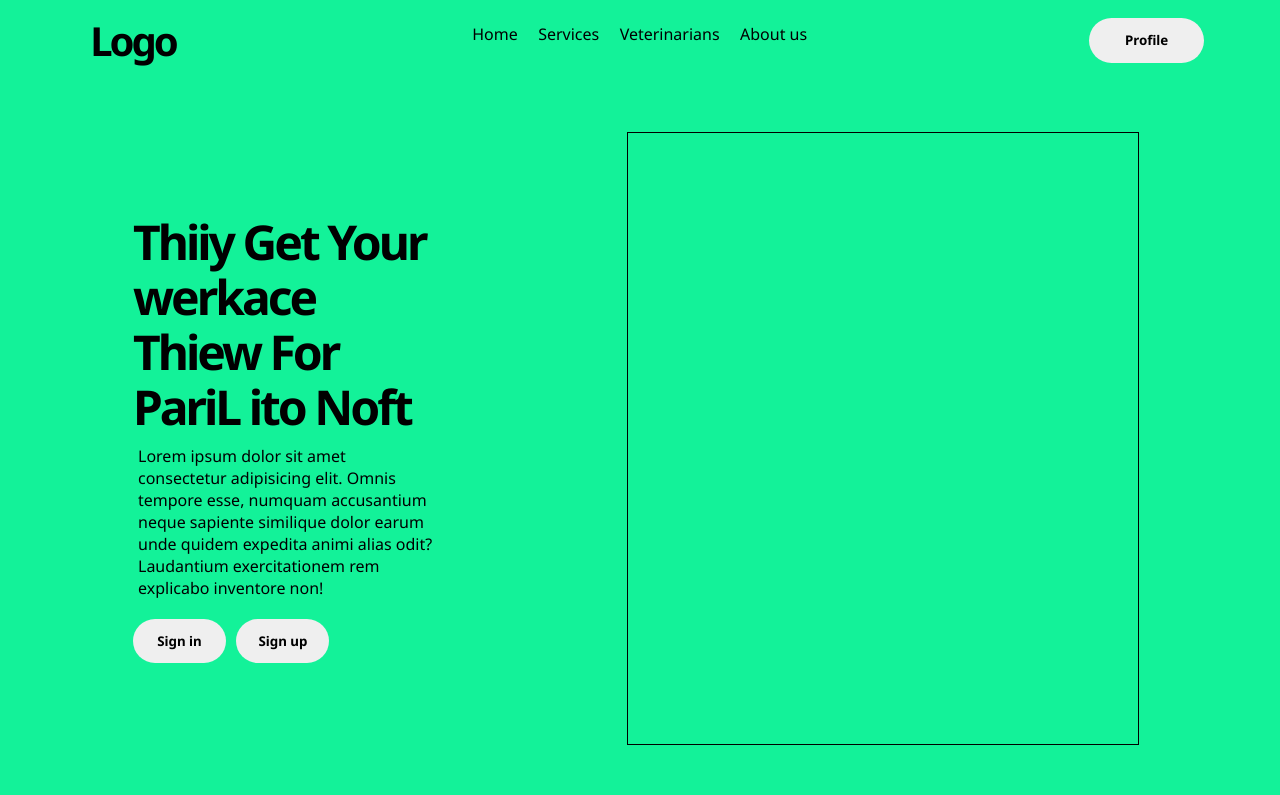
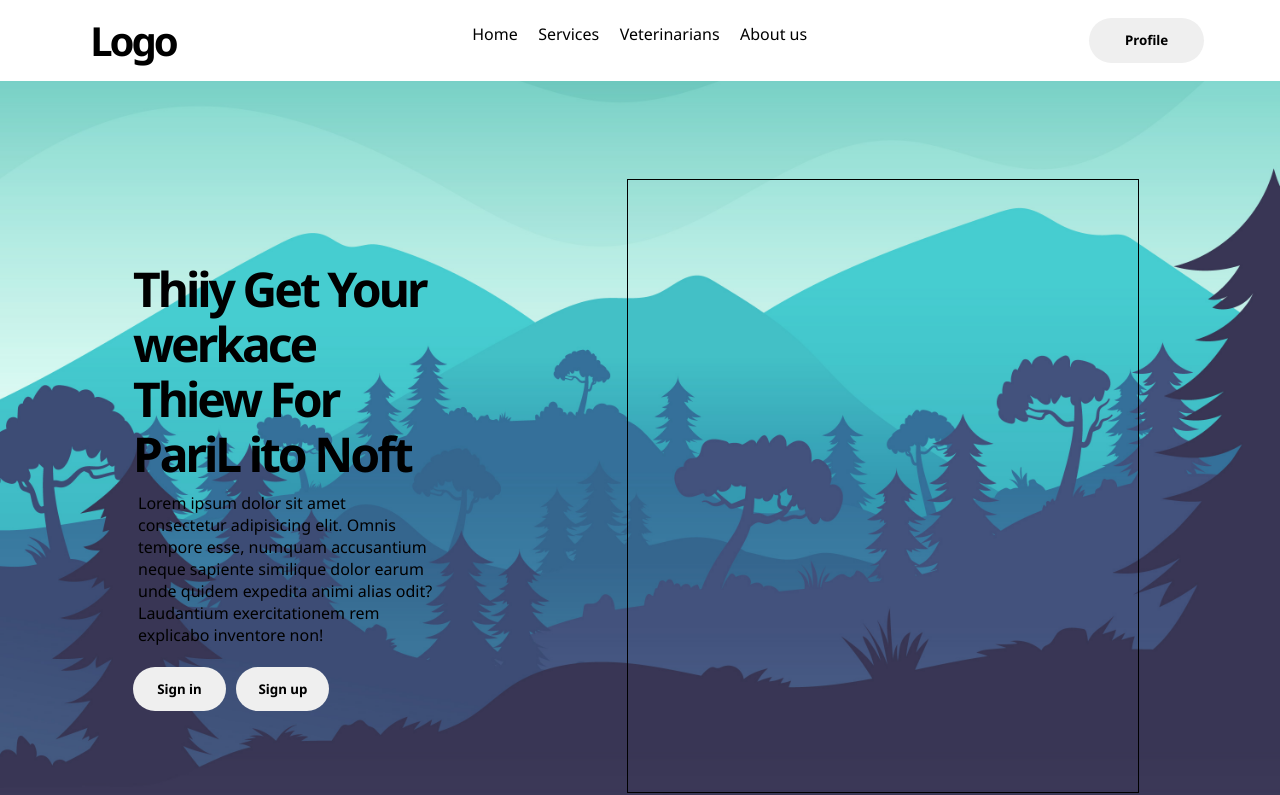
Before and after one commit to MrZudro/ProjectSENA, a plain HTML site: page Mockups/index.html in a window 1280 px wide. Shown: the top 795 px of the page. Drawn offline with Linux system fonts and the light colour scheme.

Commit message:
Correcciones del landingPage

```diff
--- a/Mockups/styles/estilosos.css
+++ b/Mockups/styles/estilosos.css
@@ -15,6 +15,9 @@ header{
     display: flex;
     flex-direction: row;
     width: 100%;
+    position: fixed;
+    z-index: 100;
+    background-color: white;
 }
 
 /*Estilos para la imagen*/
@@ -30,7 +33,7 @@ header{
 }
 
 .logo:hover{
-    color: white;
+    color: #13f299;
     transition: 1.5s;
 }
 
@@ -59,7 +62,7 @@ header{
 }
 
 .naOne ul li a:hover{
-    color: white;
+    color: #13f299;
     text-decoration: underline;
     transition: 1s;
 
@@ -96,8 +99,12 @@ header{
     display: flex;
     justify-content: flex-start;
     flex-direction: row;
+    background:url('../images/img.jpg') no-repeat;
+    background-size:cover ;
+    background-position:center ;
     width: 100%;
     margin: 0 auto 0.1%;
+    padding-top: 10%;
 }
 
 .conText{
```
Also changed, not shown: Mockups/images/backgroung.svg (added).
